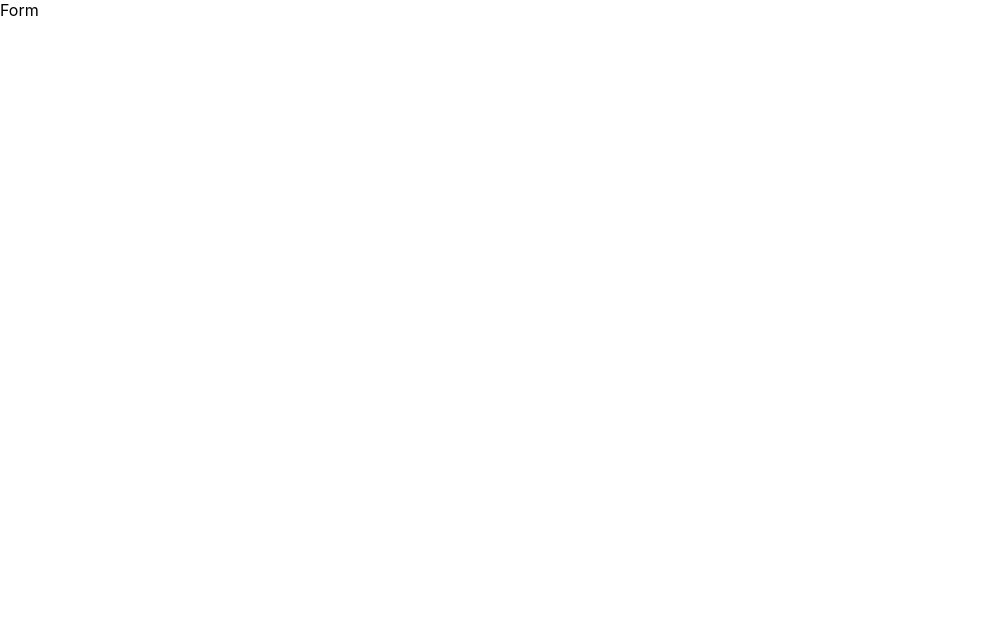
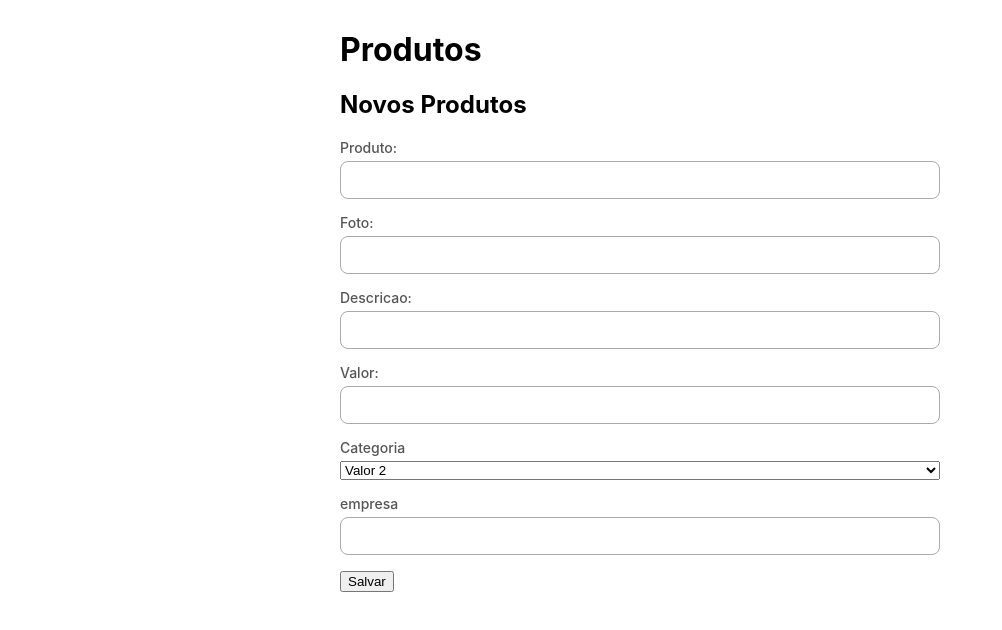
Before and after one commit to evandroquirino/hackaton2021CRUD, a React (Create React App) app in the folder hackaton2021/: page /create in a window 1280 px wide. Shown: the top 630 px of the page, without its empty margins (0-1002 px from the left). Built offline with nearby package versions, Linux system fonts and the light colour scheme.

Commit message:
cria cadastro de produtos

```diff
--- /dev/null
+++ b/hackaton2021/src/components/Products/Form/Form.css
@@ -0,0 +1,19 @@
+.products-form__group{
+    display: flex;
+    flex-direction: column;
+    margin-bottom: 15px;
+}
+.products-form__group label{
+    margin-bottom: 5px;
+    font-size: 14px;
+    font-weight: 500;
+    color: #555;
+}
+
+.products-form__group input{
+    border: 1px solid #aaa;
+    border-radius: 8px;
+    background-color: #fff;
+    height: 36px;
+    padding: 0 10px;
+}
--- /dev/null
+++ b/hackaton2021/src/components/Products/Form/Form.js
@@ -0,0 +1,77 @@
+import React, {useState} from 'react';
+import "./Form.css";
+import { useHistory } from 'react-router-dom';
+import axios from 'axios';
+
+const initialValue = {
+    produto:'',
+    foto:'',
+    descricao:'',
+    valor:0,
+    categoria_id:'',
+    empresa_id:''
+}
+
+const ProductsForm = () => {
+    const [values, setValues] = useState({initialValue});
+    const history = useHistory();
+
+    function onChange(ev){
+        const { name, value } = ev.target;
+
+        setValues({ ...values, [name]: value});
+    }
+
+    function onSubmit(ev) {
+        ev.preventDefault();
+
+        axios.post('http://localhost:5000/products', values)
+            .then((response) => {
+                history.push('/');
+            });
+    }
+
+    return (
+        <div>
+            <h1>Produtos</h1>
+            <h2>Novos Produtos</h2>
+
+            <form onSubmit={onSubmit}>
+                <div className="products-form__group">
+                    <label htmlFor="produto">Produto:</label>
+                    <input id="produto" name="produto" type="text" onChange={onChange}/>
+                </div>
+                <div className="products-form__group">
+                    <label htmlFor="foto">Foto:</label>
+                    <input id="foto" name="foto" type="text" onChange={onChange}/>
+                </div>
+                <div className="products-form__group">
+                    <label htmlFor="descricao">Descricao:</label>
+                    <input id="descricao" name="descricao" type="text" onChange={onChange}/>
+                </div>
+                <div className="products-form__group">
+                    <label htmlFor="valor">Valor:</label>
+                    <input id="valor" name="valor" type="text" onChange={onChange}/>
+                </div>
+                <div className="products-form__group">
+                    <label htmlFor="categoria_id">Categoria</label>
+                    <select name="categoria-id" onChange={onChange}>
+                        <option value="valor1">Valor 1</option>
+                        <option value="valor2" selected>Valor 2</option>
+                        <option value="valor3">Valor 3</option>
+                    </select>
+                </div>
+                <div className="products-form__group">
+                    <label htmlFor="empresa_id">empresa</label>
+                    <input id="empresa_id" name="empresa_id" type="text" onChange={onChange}/>
+                </div>
+                <div>
+                    <button type="submit">Salvar</button>
+                </div>
+            </form>
+
+        </div>
+    )
+};
+
+export default ProductsForm;
--- a/hackaton2021/src/components/Products/Seach/Search.js
+++ b/hackaton2021/src/components/Products/Seach/Search.js
@@ -16,7 +16,7 @@ const ProductsSearch = () => {
     if (search) {
       params.produto_like = search;
     }
-    axios.get('http://localhost:5000/products', { params })
+    axios.get('http://localhost:5000/products?&_order=desc&_sort=id', { params })
       .then((response) => {
         setProducts(response.data);
       });
--- a/hackaton2021/src/pages/Products/Form/Form.js
+++ b/hackaton2021/src/pages/Products/Form/Form.js
@@ -1,16 +1,18 @@
 import React from "react";
 import { useParams } from "react-router-dom";
+import ProductsForm from "../../../components/Products/Form/Form";
+import UIContainer from "../../../components/UI/Container/Container";
 
-const PagesPromotionForm = () => {
+
+const PagesProductsForm = () => {
     const { id } = useParams();
 
     return(
-        <div>
-            Form
-            {id && <div>id: {id}</div>}
-        </div>
+        <UIContainer>
+           <ProductsForm />
+        </UIContainer>
     );
 }
 
 
-export default PagesPromotionForm;
+export default PagesProductsForm;
--- a/hackaton2021/src/pages/Root.js
+++ b/hackaton2021/src/pages/Root.js
@@ -5,14 +5,14 @@ import {
     Route
 } from 'react-router-dom';
 import PagesProductsSearch from "./Products/Search/Search";
-import PagesPromotionForm from "./Products/Form/Form";
+import PagesProductsForm from "./Products/Form/Form";
 
 const Root = () => {
     return (
         <Router>
             <Switch>
-                <Route path="/create" component={PagesPromotionForm} />
-                <Route path="/edit/:id" component={PagesPromotionForm} />
+                <Route path="/create" component={PagesProductsForm} />
+                <Route path="/edit/:id" component={PagesProductsForm} />
                 <Route path="/" component={PagesProductsSearch} />
             </Switch>
         </Router>
```
Also changed, not shown: 1 other file (tests, documents, lock files or other folders).
